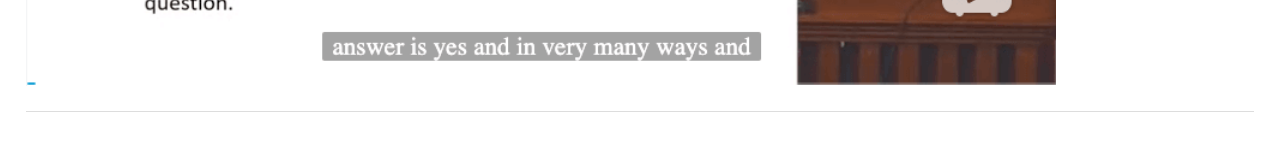
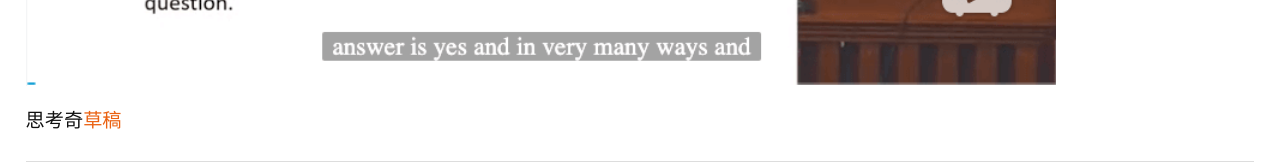
Before and after one commit to DamageControlStudio/HomePage, a Jekyll site: the page built from _posts/2019-03-23-Lemon-Rose-Bubble-Tea.md, in a window 1280 px wide. Shown: the part 820-987 px from the top of the page. Built offline with Jekyll 4.4.1, drawn with Linux system fonts in a browser that asks for light colours; nearby versions of some CDN libraries; before the commit the page ends 940 px from its top, so only the background shows below that.

Commit message:
Update 2019-03-23-Lemon-Rose-Bubble-Tea.md

```diff
--- a/_posts/2019-03-23-Lemon-Rose-Bubble-Tea.md
+++ b/_posts/2019-03-23-Lemon-Rose-Bubble-Tea.md
@@ -11,3 +11,5 @@ color: 37474F
 Jay McClelland:
 Is Deep Learning Statistical Learning?
 ![statistical_learning](/images/statistical_learning.png)
+
+思考奇[草稿](https://www/xxba.ga)
```
